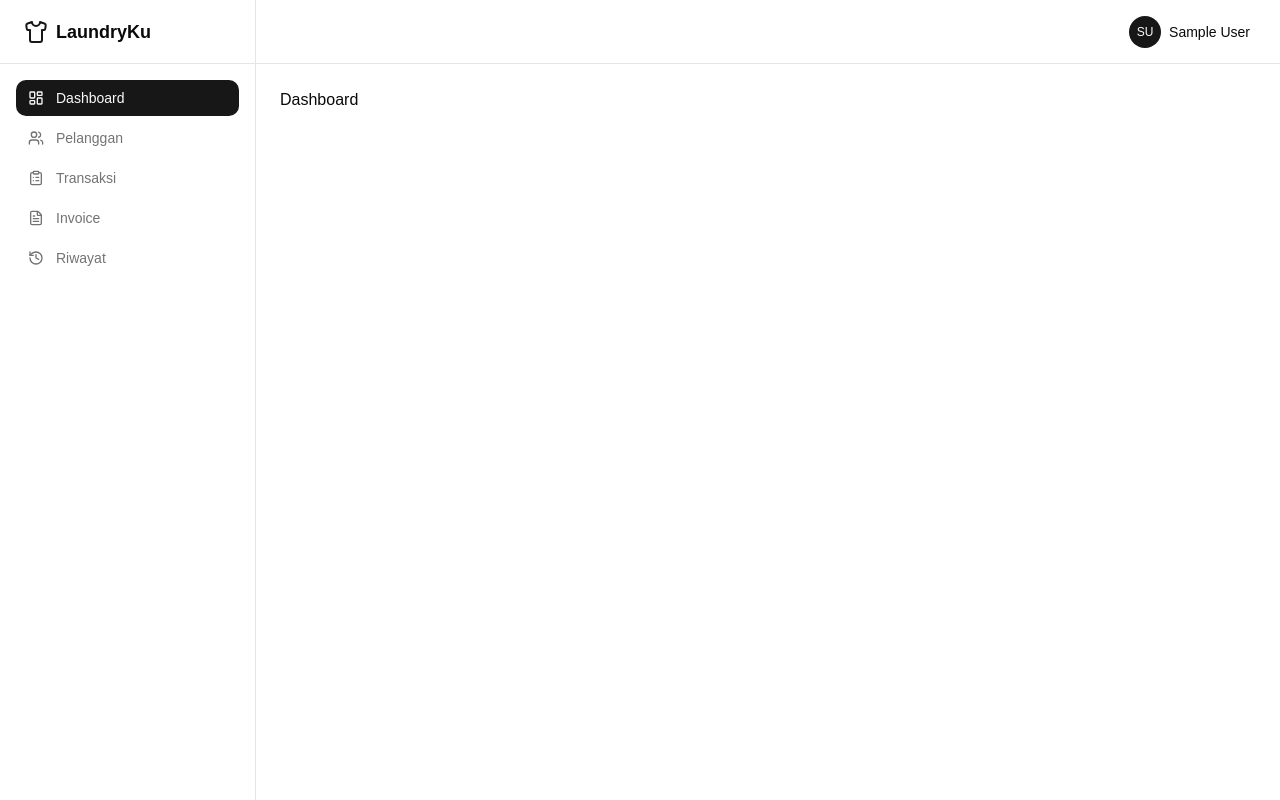
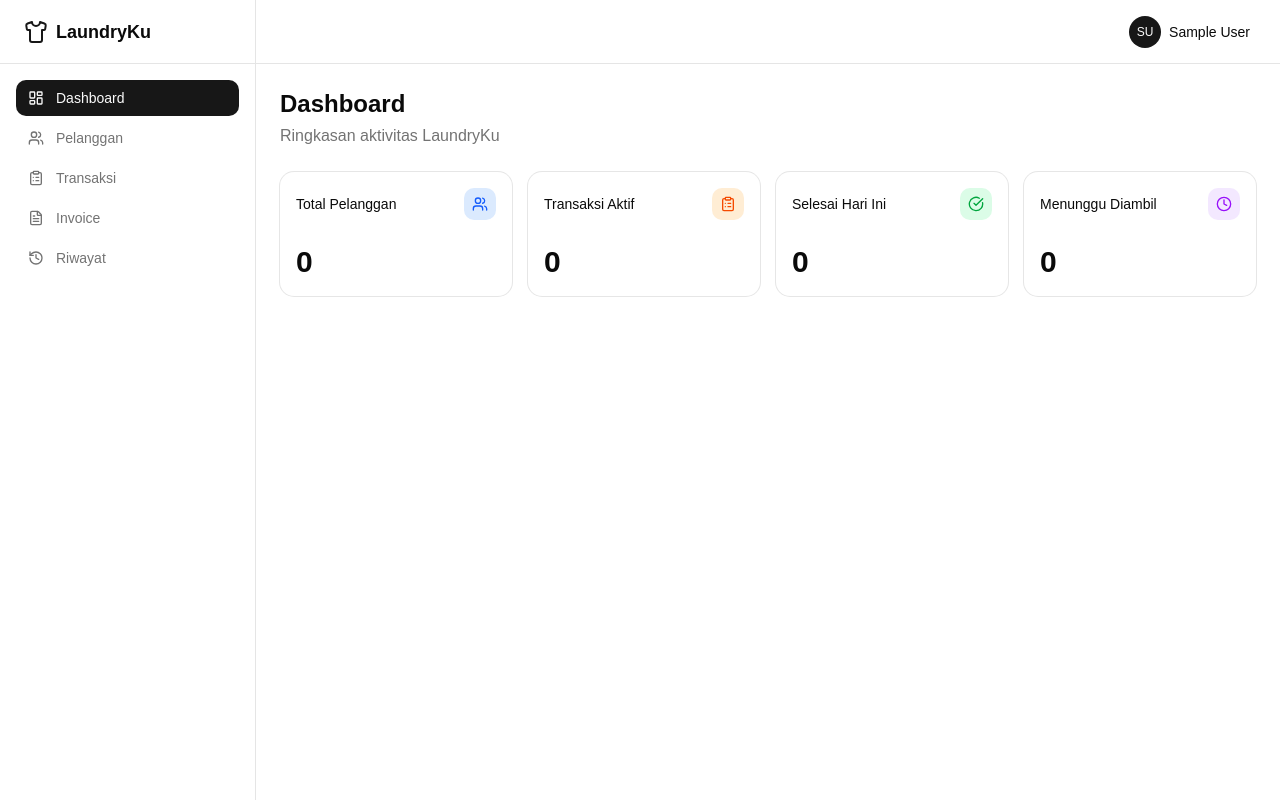
Before and after one commit to Alif-Kopling/LaundryKu, a React app in the folder frontend/: page / in a window 1280 px wide. Built offline with nearby package versions, Linux system fonts and the light colour scheme; sample sign-in values are in the browser's storage; the HTML template or start-up script is replaced by a standard one.

Commit message:
feat: dashboard with stat cards

```diff
--- /dev/null
+++ b/frontend/src/pages/Dashboard.jsx
@@ -0,0 +1,102 @@
+import { useMemo } from "react"
+import {
+  Card,
+  CardContent,
+  CardHeader,
+  CardTitle,
+} from "@/components/ui/card"
+import { Users, ClipboardList, CheckCircle, Clock } from "lucide-react"
+
+function getStats() {
+  const customers = JSON.parse(localStorage.getItem("customers") || "[]")
+  const transactions = JSON.parse(
+    localStorage.getItem("transactions") || "[]"
+  )
+
+  const activeTransactions = transactions.filter(
+    (t) => t.status !== "picked_up"
+  )
+  const completedToday = transactions.filter((t) => {
+    if (t.status !== "picked_up") return false
+    const today = new Date().toDateString()
+    const updated = new Date(t.updatedAt).toDateString()
+    return today === updated
+  })
+  const pendingPickup = transactions.filter(
+    (t) => t.status === "finished"
+  )
+
+  return {
+    totalCustomers: customers.length,
+    activeTransactions: activeTransactions.length,
+    completedToday: completedToday.length,
+    pendingPickup: pendingPickup.length,
+  }
+}
+
+export default function Dashboard() {
+  const stats = useMemo(() => getStats(), [])
+
+  const cards = [
+    {
+      title: "Total Pelanggan",
+      value: stats.totalCustomers,
+      icon: Users,
+      color: "text-blue-600",
+      bg: "bg-blue-100",
+    },
+    {
+      title: "Transaksi Aktif",
+      value: stats.activeTransactions,
+      icon: ClipboardList,
+      color: "text-orange-600",
+      bg: "bg-orange-100",
+    },
+    {
+      title: "Selesai Hari Ini",
+      value: stats.completedToday,
+      icon: CheckCircle,
+      color: "text-green-600",
+      bg: "bg-green-100",
+    },
+    {
+      title: "Menunggu Diambil",
+      value: stats.pendingPickup,
+      icon: Clock,
+      color: "text-purple-600",
+      bg: "bg-purple-100",
+    },
+  ]
+
+  return (
+    <div className="space-y-6">
+      <div>
+        <h1 className="text-2xl font-bold">Dashboard</h1>
+        <p className="text-muted-foreground mt-1">
+          Ringkasan aktivitas LaundryKu
+        </p>
+      </div>
+
+      <div className="grid grid-cols-1 sm:grid-cols-2 lg:grid-cols-4 gap-4">
+        {cards.map((card) => {
+          const Icon = card.icon
+          return (
+            <Card key={card.title}>
+              <CardHeader className="flex flex-row items-center justify-between pb-2">
+                <CardTitle className="text-sm font-medium">
+                  {card.title}
+                </CardTitle>
+                <div className={`${card.bg} p-2 rounded-lg`}>
+                  <Icon className={`w-4 h-4 ${card.color}`} />
+                </div>
+              </CardHeader>
+              <CardContent>
+                <p className="text-3xl font-bold">{card.value}</p>
+              </CardContent>
+            </Card>
+          )
+        })}
+      </div>
+    </div>
+  )
+}
--- a/frontend/src/routes/AppRoutes.jsx
+++ b/frontend/src/routes/AppRoutes.jsx
@@ -3,6 +3,7 @@ import ProtectedRoute from "@/components/ProtectedRoute"
 import DashboardLayout from "@/layouts/DashboardLayout"
 import Login from "@/pages/Login"
 import Register from "@/pages/Register"
+import Dashboard from "@/pages/Dashboard"
 
 export default function AppRoutes() {
   return (
@@ -16,7 +17,7 @@ export default function AppRoutes() {
           </ProtectedRoute>
         }
       >
-        <Route path="/" element={<div>Dashboard</div>} />
+        <Route path="/" element={<Dashboard />} />
         <Route path="/customers" element={<div>Pelanggan</div>} />
         <Route path="/transactions" element={<div>Transaksi</div>} />
         <Route path="/invoice" element={<div>Invoice</div>} />
```
